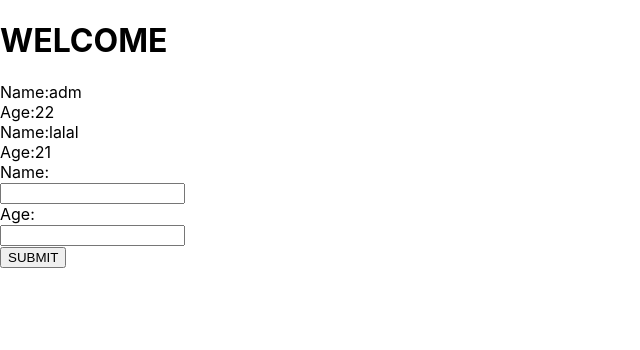
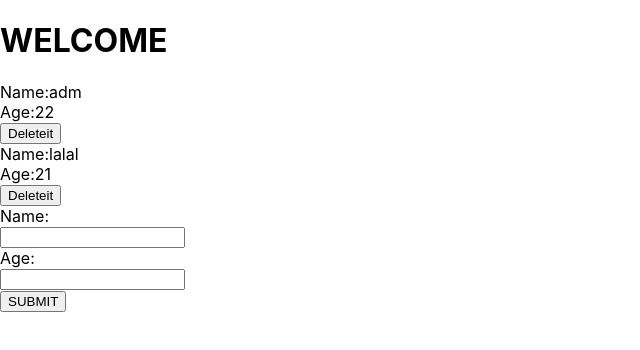
Before and after one commit to peppy-shubhi/app, a React (Create React App) app: page / in a window 1280 px wide. Shown: the top 350 px of the page, without its empty margins (0-640 px from the left). Built offline with nearby package versions, Linux system fonts and the light colour scheme.

Commit message:
delete elements

```diff
--- a/src/App.js
+++ b/src/App.js
@@ -13,20 +13,35 @@ class App extends Component {
   }
   add=(ninja)=>{
     ninja.id=Math.random();
-    let ninjas=[...this.state.ninjas,ninja];
+    let ninjas2=[...this.state.ninjas,ninja];
     this.setState({
-      ninjas:ninjas
+      ninjas:ninjas2
     })
+  }
+
+
+  delete_en=(id)=>{
+    let ninjas1=this.state.ninjas.filter(
+      ninja=>{
+        return ninja.id !== id
+      }
+
+    );
+    this.setState(
+      {
+        ninjas:ninjas1
+      }
+    )
+
   }
   render() {
     return (
       <div className="App">
         <h1>WELCOME</h1>
-        <Nin ninjas={this.state.ninjas}/>
+        <Nin delete_en={this.delete_en} ninjas={this.state.ninjas}/>
         <Add add={this.add}/>
       </div>
     );
   }
 }
-
 export default App;
--- a/src/Nin.js
+++ b/src/Nin.js
@@ -1,6 +1,6 @@
 import React from 'react';
 
-const Nin=({ninjas}) =>{
+const Nin=({ninjas, delete_en}) =>{
 
 
        const ninjaList= ninjas.map(ninja=>{
@@ -10,6 +10,7 @@ const Nin=({ninjas}) =>{
                <div className="ninja" key={ninja.id}>
             <div>Name:{ninja.name}</div>
             <div>Age:{ninja.age}</div>
+            <button onClick={()=>{delete_en(ninja.id)}}>Deleteit</button>
             </div>
 
            ): null;
```
